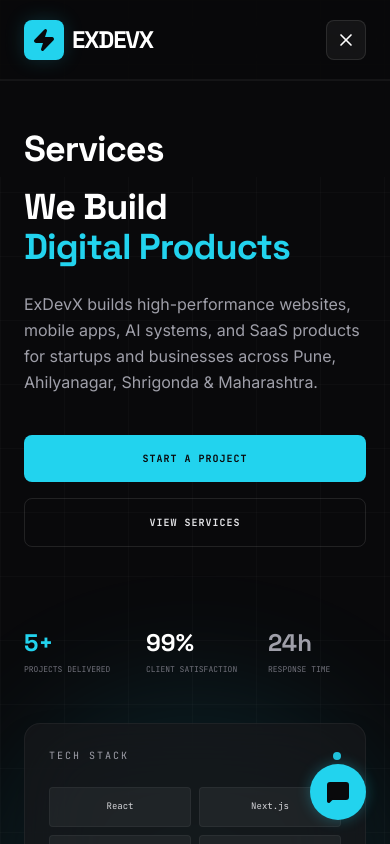
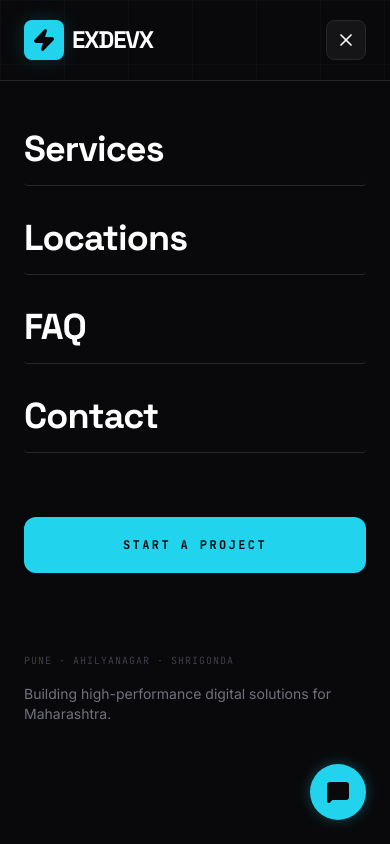
Before and after one commit to AbhiDevepl/exdevx.in, a React (Vite) app: page / in a window 390 px wide. Both pictures are taken after a click on the button 346 px from the left and 39 px from the top of the page. Shown: the top 844 px of the page. Built offline with nearby package versions, Linux system fonts and the light colour scheme.

Commit message:
Refactor Navbar component to improve accessibility and responsiveness; add scroll-triggered styles and keyboard navigation support

```diff
--- a/src/components/Navbar.tsx
+++ b/src/components/Navbar.tsx
@@ -3,13 +3,10 @@
  * SPDX-License-Identifier: Apache-2.0
  */
 
-import { useState } from 'react';
-import { Link } from 'react-router-dom';
+import { useState, useEffect } from 'react';
+import { Link, useLocation } from 'react-router-dom';
 import { motion, AnimatePresence } from 'motion/react';
 import { Menu, Zap, X } from 'lucide-react';
-
-export default function Navbar() {
-  const [isOpen, setIsOpen] = useState(false);
 
 const navLinks = [
   { name: 'Services', href: '#services' },
@@ -18,10 +15,40 @@ export default function Navbar() {
   { name: 'Contact', href: '#contact' },
 ];
 
+export default function Navbar() {
+  const [isOpen, setIsOpen] = useState(false);
+  const [scrolled, setScrolled] = useState(false);
+  const { pathname, hash } = useLocation();
+
+  // scroll-triggered style shift (bg/blur), threshold 8px — height never changes, so no layout shift
+  useEffect(() => {
+    const onScroll = () => setScrolled(window.scrollY > 8);
+    onScroll();
+    window.addEventListener('scroll', onScroll, { passive: true });
+    return () => window.removeEventListener('scroll', onScroll);
+  }, []);
+
+  // close drawer on Escape (keyboard nav)
+  useEffect(() => {
+    if (!isOpen) return;
+    const onKey = (e: KeyboardEvent) => e.key === 'Escape' && setIsOpen(false);
+    window.addEventListener('keydown', onKey);
+    return () => window.removeEventListener('keydown', onKey);
+  }, [isOpen]);
+
+  const isActive = (href: string) =>
+    href.startsWith('#') ? hash === href : pathname === href;
+
   return (
-    <nav className="fixed top-0 w-full z-50 bg-background/80 backdrop-blur-xl border-b border-white/5 h-20">
+    <nav
+      className={`fixed top-0 w-full z-50 h-20 border-b transition-[background-color,backdrop-filter,border-color,box-shadow] duration-300 ${
+        scrolled
+          ? 'bg-background/80 backdrop-blur-xl border-zinc-800 shadow-lg shadow-black/20'
+          : 'bg-transparent border-transparent'
+      }`}
+    >
       <div className="max-w-7xl mx-auto px-6 h-full flex justify-between items-center">
-        <Link to="/" className="flex items-center gap-2 rounded-lg focus-ring">
+        <Link to="/" aria-label="ExDevX — home" className="flex items-center gap-2 rounded-lg focus-ring">
           <div className="w-10 h-10 bg-primary rounded-lg flex items-center justify-center neon-glow">
             <Zap className="text-zinc-950 w-6 h-6 fill-zinc-950" />
           </div>
@@ -30,15 +57,27 @@ export default function Navbar() {
 
         {/* Desktop Nav */}
         <div className="hidden md:flex items-center space-x-8">
-          {navLinks.map((link) => (
+          {navLinks.map((link) => {
+            const active = isActive(link.href);
+            return (
               <a
                 key={link.name}
                 href={link.href}
-              className="font-mono text-[10px] uppercase tracking-widest text-zinc-400 hover:text-white px-2 py-1 rounded transition-colors focus-ring"
+                aria-current={active ? 'page' : undefined}
+                className={`relative font-mono text-[10px] uppercase tracking-widest px-2 py-1 rounded transition-colors focus-ring ${
+                  active ? 'text-primary' : 'text-zinc-400 hover:text-white'
+                }`}
               >
                 {link.name}
+                {active && (
+                  <motion.span
+                    layoutId="nav-underline"
+                    className="absolute left-2 right-2 -bottom-0.5 h-px bg-primary"
+                  />
+                )}
               </a>
-          ))}
+            );
+          })}
         </div>
 
         <div className="flex items-center gap-4">
@@ -56,36 +95,44 @@ export default function Navbar() {
             onClick={() => setIsOpen(!isOpen)}
             aria-label={isOpen ? 'Close menu' : 'Open menu'}
             aria-expanded={isOpen}
-            className="md:hidden w-10 h-10 flex items-center justify-center text-white bg-white/5 hover:bg-white/10 rounded-lg border border-white/10 transition-colors focus-ring"
+            aria-controls="mobile-drawer"
+            className="md:hidden w-10 h-10 flex items-center justify-center text-white bg-white/5 hover:bg-white/10 rounded-lg border border-zinc-800 transition-colors focus-ring"
           >
             {isOpen ? <X className="w-5 h-5" /> : <Menu className="w-5 h-5" />}
           </button>
         </div>
       </div>
 
-      {/* Mobile Nav Overlay */}
+      {/* Mobile full-screen drawer */}
       <AnimatePresence>
         {isOpen && (
           <motion.div
+            id="mobile-drawer"
             initial={{ opacity: 0, y: -20 }}
             animate={{ opacity: 1, y: 0 }}
             exit={{ opacity: 0, y: -20 }}
-            className="fixed inset-0 top-20 bg-background z-40 border-t border-white/5 px-6 py-12 md:hidden overflow-y-auto"
+            className="fixed inset-0 top-20 bg-background z-40 border-t border-zinc-800 px-6 py-12 md:hidden overflow-y-auto"
           >
             <div className="flex flex-col space-y-8">
-              {navLinks.map((link, idx) => (
+              {navLinks.map((link, idx) => {
+                const active = isActive(link.href);
+                return (
                   <motion.a
                     key={link.name}
                     initial={{ opacity: 0, x: -10 }}
                     animate={{ opacity: 1, x: 0 }}
                     transition={{ delay: idx * 0.1 }}
                     href={link.href}
+                    aria-current={active ? 'page' : undefined}
                     onClick={() => setIsOpen(false)}
-                  className="font-display text-4xl font-bold text-white tracking-tight border-b border-white/5 pb-4 last:border-0"
+                    className={`font-display text-4xl font-bold tracking-tight border-b border-zinc-800 pb-4 last:border-0 rounded transition-colors focus-ring ${
+                      active ? 'text-primary' : 'text-white'
+                    }`}
                   >
                     {link.name}
                   </motion.a>
-              ))}
+                );
+              })}
 
               <motion.a
                 href="#contact"
```
Lines whose indentation alone changed are shown as unchanged.
